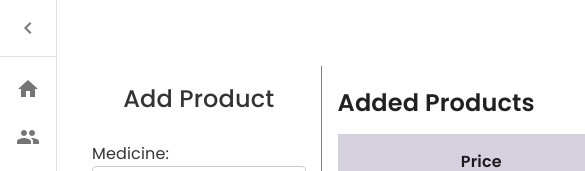
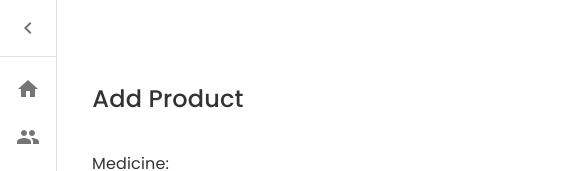
Before and after one commit to RahifulIslam/drug-store-management-Clint, a React (Vite) app: page /sales in a window 390 px wide. Shown: the top 171 px of the page, 585 px wide, since content can reach past the window. Built offline with nearby package versions, Linux system fonts and the light colour scheme; no server answers.

Commit message:
added mobile responsiveness of add medicine form

```diff
--- a/package.json
+++ b/package.json
@@ -20,6 +20,7 @@
     "react-dom": "^18.2.0",
     "react-icons": "^4.11.0",
     "react-select": "^5.7.7",
+    "react-toastify": "^9.1.3",
     "recharts": "^2.8.0",
     "yup": "^1.2.0"
   },
--- a/src/components/Sales/Sales.jsx
+++ b/src/components/Sales/Sales.jsx
@@ -4,6 +4,8 @@ import { Box } from "@mui/material";
 import Sidebar from "../SideBarPage";
 import axios from "axios";
 import Select from "react-select";
+import { ToastContainer, toast } from "react-toastify";
+import "react-toastify/dist/ReactToastify.css";
 
 const Sales = () => {
   const [product, setProduct] = useState({
@@ -74,14 +76,21 @@ const Sales = () => {
     e.preventDefault(); // Prevent the default form submission behavior
     // console.log("Selected Medicine are:", selectedMedicine)
 
-    if (selectedMedicine && product.quantity > 0 && product.total_price_each_item > 0) {
+    if (
+      selectedMedicine &&
+      product.quantity > 0 &&
+      product.total_price_each_item > 0
+    ) {
       // Set the medicine name in the product before adding it
       const newProduct = {
         ...product,
         medicine_name: selectedMedicine.value, // Set the selected medicine name
       };
       console.log("New products are:", newProduct);
-      console.log("Price of new product are:", newProduct.total_price_each_item)
+      console.log(
+        "Price of new product are:",
+        newProduct.total_price_each_item
+      );
       setProducts([...products, newProduct]);
       setProduct({
         medicine_name: "",
@@ -177,9 +186,12 @@ const Sales = () => {
       );
 
       if (response.status === 201) {
-        // Sale record saved successfully
-        console.log("Sale record saved successfully.");
-        // You can reset the state or perform any other action here.
+        // Show a success toast
+        toast.success("Sale information saved successfully", {
+          position: toast.POSITION.TOP_RIGHT,
+          autoClose: 2000, // Auto close the toast after 2 seconds
+        });
+        resetState(); // Call the reset function to reset the state values
       } else {
         console.error("Failed to save sale record.");
         // Handle the error, show a message, or take appropriate action.
@@ -188,6 +200,14 @@ const Sales = () => {
       console.error("An error occurred while sending the POST request:", error);
       // Handle the error, show a message, or take appropriate action.
     }
+  };
+
+  //After Submitting the Paid button Reset the
+  const resetState = () => {
+    setProducts([]);
+    setTotalPrice(0);
+    setDiscount(0);
+    setTotalAfterDiscount(0);
   };
 
   // const calculateTotalAfterDiscount = ()=> {
@@ -200,6 +220,7 @@ const Sales = () => {
 
   return (
     <>
+    <ToastContainer />
       <Box sx={{ display: "flex" }}>
         <Sidebar />
         <div className="sales-container">
--- a/src/styles/sales/sales.css
+++ b/src/styles/sales/sales.css
@@ -212,3 +212,35 @@ tbody tr:hover{
     margin-left: 30em;
     width: 20%;
 }
+
+/* Media query for screens with a maximum width of 600px (mobile) */
+@media only screen and (max-width: 600px) {
+  .sales-container {
+    flex-direction: column;
+  }
+
+  .sales-container__addMedicine,
+  .sales-container__dataAddedTable {
+    border: none;
+  }
+
+  /* For add medicine portion */
+  .sales-container__addMedicine header {
+    margin-right: 114px;
+    margin-bottom: 10px; /* Add space below the header */
+  }
+
+  .form .input-box {
+    width: 100%;
+  }
+
+  .form button {
+    width: 100%;
+  }
+
+  /* For data add table */
+  .sales-container__dataAddedTable .table{
+    width: 70%;
+  }
+
+}
```
Also changed, not shown: 1 other file (tests, documents, lock files or other folders).
